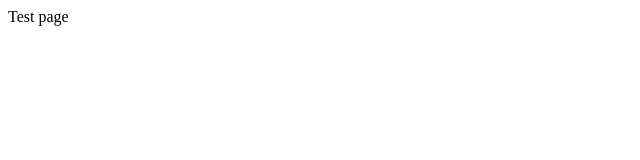
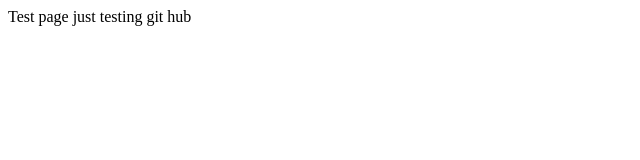
Before and after one commit to hamdanna/IT301.github.io, a plain HTML site: page index.html in a window 1280 px wide. Shown: the whole page, without its empty margins (0-640 px from the left). Drawn offline with Linux system fonts and the light colour scheme.

Commit message:
added text

```diff
--- a/index.html
+++ b/index.html
@@ -8,5 +8,6 @@
 </head>
 <body>
    Test page
+   just testing git hub
 </body>
 </html>
```
